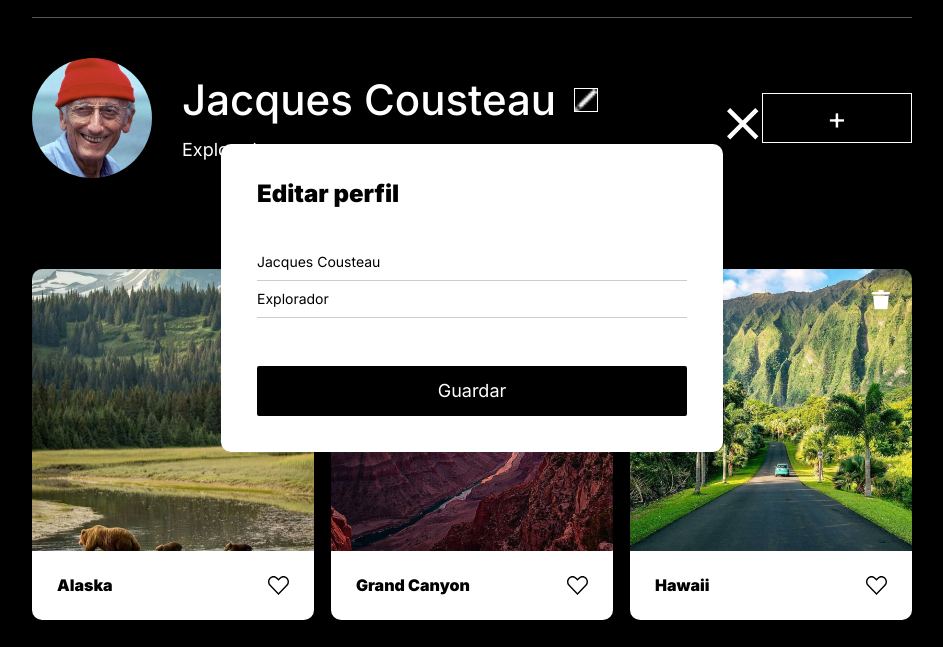
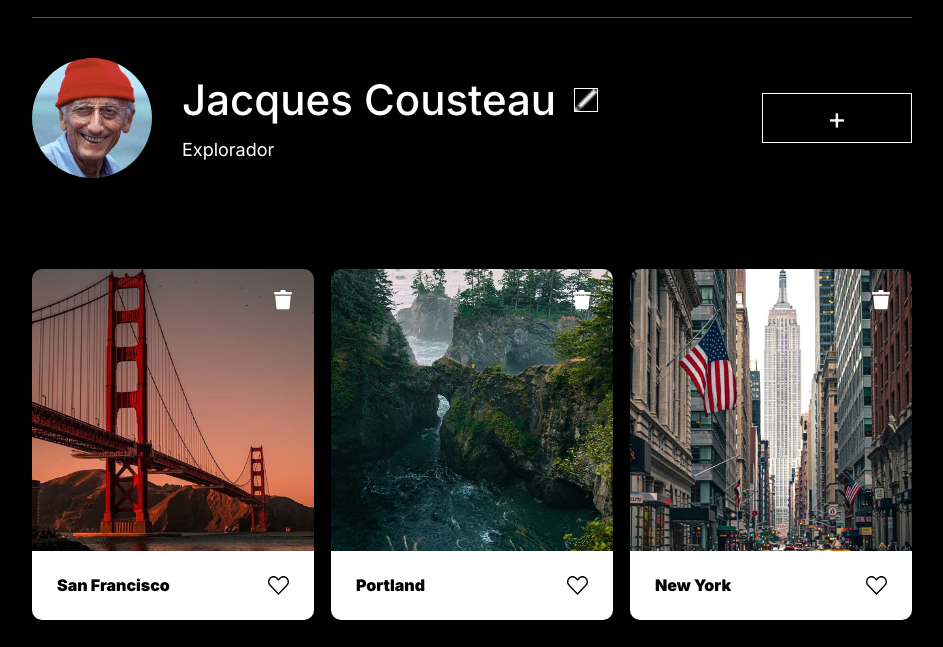
Before and after one commit to Cinherso/web_project_around, a plain HTML site: page index.html in a window 1280 px wide. Both pictures are taken after a click on the button 754 px from the left and 201 px from the top of the page. Shown: the part 102-749 px from the top of the page, without its empty margins (168-1111 px from the left). Drawn offline with Linux system fonts and the light colour scheme; files whose address does not match are found by name.

Commit message:
agregar renderCard, openModal, closeModal y corregir bugs de CSS

```diff
--- a/pages/blocks/popup.css
+++ b/pages/blocks/popup.css
@@ -5,7 +5,7 @@
   left: 0;
   width: 100%;
   height: 100%;
-  backgroung-color: rgba(0, 0, 0, 0.5);
+  background-color: rgba(0, 0, 0, 0.5);
   justify-content: center;
   align-items: center;
   z-index: 999;
@@ -58,7 +58,7 @@
   right: -36px;
   width: 32px;
   height: 32px;
-  background: transparent url(/images/close.svg) center/cover no-repeat;
+  background: transparent url(../../images/close.svg) center/cover no-repeat;
   border: none;
   cursor: pointer;
   padding: 0;
--- a/scripts/index.js
+++ b/scripts/index.js
@@ -15,7 +15,7 @@
   nameInput.value = profileName.textContent;
   aboutInput.value = profileDescription.textContent;
 
-  popup.classList.add("popup_opened");
+  openModal(popup);
 });
 
 closeButton.addEventListener("click", function () {
@@ -101,9 +101,13 @@
 
   return cardElement;
 }
+function renderCard(data) {
+  const card = createCard(data);
+  cardsSection.prepend(card);
+}
+
 initialCards.forEach(function (data) {
-  const card = createCard(data);
-  cardsSection.append(card);
+  renderCard(data);
 });
 const addCardPopup = document.querySelector("#popup-add-card");
 const addCardButton = document.querySelector(".profile__add-button");
@@ -122,8 +126,7 @@
   const name = document.querySelector("#title-input").value;
   const link = document.querySelector("#url-input").value;
 
-  const newCard = createCard({ name, link });
-  cardsSection.prepend(newCard);
+  renderCard({ name, link });
 
   addCardPopup.classList.remove("popup_opened");
   addCardForm.reset();
```
